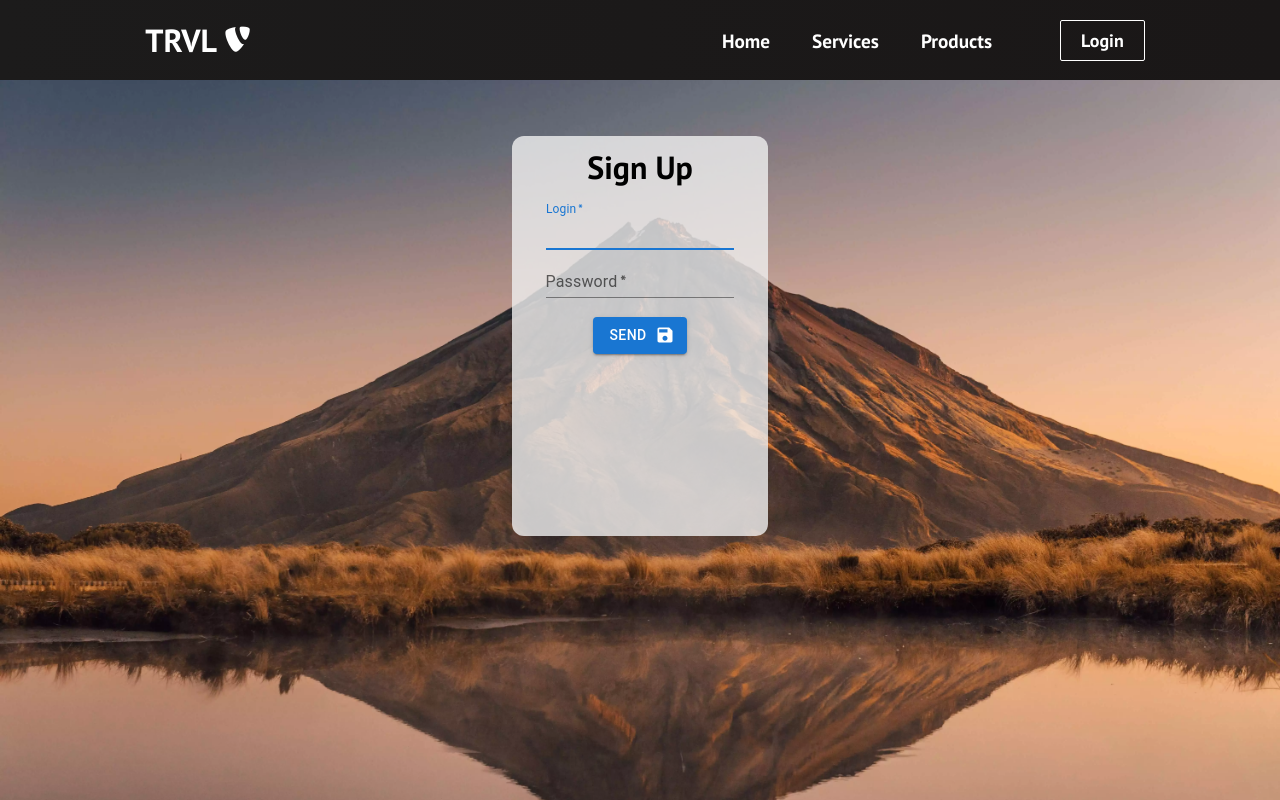
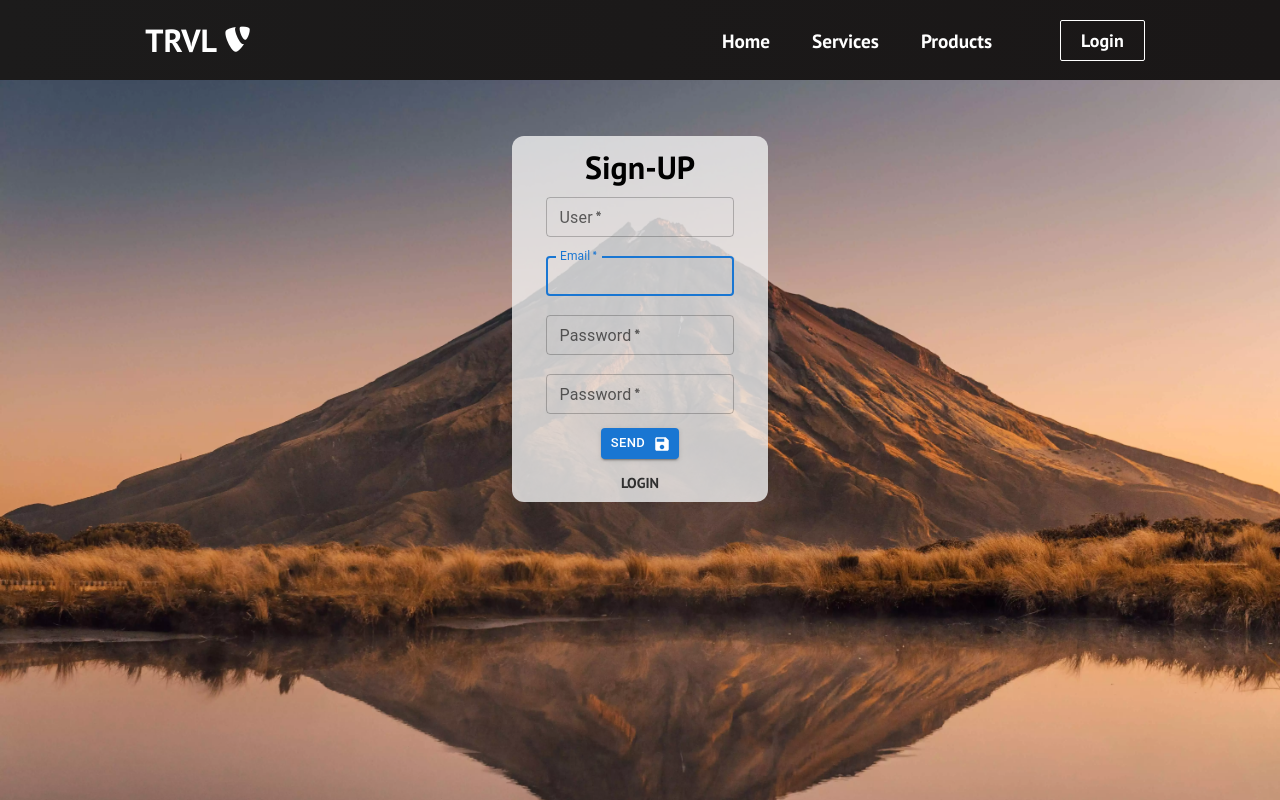
Before and after one commit to pedroescp/landing_page, a React (Create React App) app: page /sign-up in a window 1280 px wide. Built offline with nearby package versions, Linux system fonts and the light colour scheme.

Commit message:
Feat: create a page sign-up to user make a login and create a account (CRUD)

```diff
--- a/src/App.js
+++ b/src/App.js
@@ -3,9 +3,10 @@ import './App.css';
 import Navbar from './components/navbar/Navbar';
 import { BrowserRouter as Router, Route, Routes } from 'react-router-dom';
 import Home from './pages/Home/Home.js';
-import SignUp from './pages/SignUp/SignUp.js';
+import Login from './pages/Login/Login.js';
 import Products from './pages/Products/Products.js';
 import Services from './pages/Services/Services.js';
+import SingUp from './pages/SingUp/SingUp.js';
 
 function App() {
   return (
@@ -14,9 +15,10 @@ function App() {
       <Navbar />
       <Routes>
         <Route path="/" element={<Home />} />
-        <Route path="/sign-up" element={<SignUp />} />
+        <Route path="/login" element={<Login />} />
         <Route path="/products" element={<Products />} />
         <Route path="/services" element={<Services />} />
+        <Route path="/sign-up" element={<SingUp />} />
 
 
       </Routes>
--- a/src/components/buttons/Button.js
+++ b/src/components/buttons/Button.js
@@ -32,7 +32,7 @@ export const Button = ({
   const checkButtonSize = SIZES.includes(buttonSize) ? buttonSize : SIZES[0];
 
   return (
-    <Link to='/sign-up' className='btn-mobile'>
+    <Link to='/login' className='btn-mobile'>
       <button
         className={`btn ${checkButtonStyle} ${checkButtonSize}`}
         onClick={onClick}
--- a/src/components/navbar/Navbar.js
+++ b/src/components/navbar/Navbar.js
@@ -62,7 +62,7 @@ function Navbar() {
 
             <li>
               <Link
-                to='/sign-up'
+                to='/login'
                 className='nav-links-mobile'
                 onClick={closeMobileMenu}
               >
--- a/src/pages/SignUp/SignUp.css
+++ b/src/pages/Login/Login.css
@@ -3,40 +3,6 @@
     margin: 0;
     padding: 0;
     font-family: "PT Sans", sans-serif;
-  }
-
-  .home,
-  .services,
-  .products {
-    display: flex;
-    height: 100vh;
-    align-items: center;
-    justify-content: center;
-    font-size: 3rem;
-
-    object-fit: cover;
-    width: 100%;
-    height: 100%;
-    position: fixed;
-    z-index: -1;
-  }
-
-  .services {
-    background-image: url("/public/images/img-1.webp");
-    background-position: center;
-    background-size: cover;
-    background-repeat: no-repeat;
-    color: black;
-    font-size: 100px;
-  }
-
-  .products {
-    background-image: url("/public/images/img-8.webp");
-    background-position: center;
-    background-size: fill;
-    background-repeat: no-repeat;
-    color: black;
-    font-size: 100px;
   }
 
   .sign-up {
@@ -68,6 +34,7 @@
     flex-direction: column;
     justify-content: center;
     align-items: center;
+    height: auto;
   }
 
   .sing-up-input {
@@ -76,7 +43,8 @@
     width: 80%;
     justify-content: center;
     align-items: center;
-    margin: 6%;
+    margin: 4%;
+    font-size: medium;
   }
 
   .button-div {
@@ -86,22 +54,39 @@
     width: 100%;
   }
 
+  .signUpLink{
+    text-decoration: none;
+    color: #303030;
+    font-size: 0.9rem;
+    font-weight: bold;
+    transition: 0.2s;
+    margin-top: 1em;
+  }
+  .signUpLink:hover{
+    text-decoration: underline;
+    color: #909090;
+    transition: 0.2s;
+
+  }
+
   @media screen and (min-width: 1200px) {
     .sign-up-form {
       width: 20%;
-      height: 50%;
+      height: auto;
     }
   }
 
   @media screen and (max-width: 900px) {
     .sign-up-form {
       width: 30%;
+      height: auto;
     }
   }
 
   @media screen and (max-width: 600px) {
     .sign-up-form {
       width: 80%;
+      height: auto;
     }
   }
 
@@ -109,5 +94,6 @@
   @media screen and (max-width: 280px) {
     .sign-up-form {
       width: 90%;
+      height: auto;
     }
   }
--- /dev/null
+++ b/src/pages/Login/Login.js
@@ -0,0 +1,37 @@
+import React from 'react';
+import './Login.css';
+import Box from '@mui/material/Box';
+import Button from '@mui/material/Button';
+import SaveIcon from '@mui/icons-material/Save';
+import TextField from '@mui/material/TextField';
+import { Link } from 'react-router-dom';
+
+export default function Login() {
+
+  return (
+    <>
+      <Box className='sign-up'>
+        <div className='sign-up-form'>
+          <h1>Login</h1>
+
+          <form className='sing-up-input-form'>
+            <div className='sing-up-input'>
+              <TextField autoFocus='true' type={'string'} label="Login" variant="outlined" autoComplete="off" required size='small' />
+            </div>
+            <div className='sing-up-input'>
+              <TextField type={'password'} label="Password" variant="outlined" autoComplete="off" required size='small' />
+            </div>
+            <div className='button-div'>
+              <Button className='button' variant="contained" size='small' endIcon={<SaveIcon />}>
+                Send
+              </Button>
+              <div className='sing-up-input-form'>
+                <Link to='/sign-up' className='signUpLink'>SIGN-UP</Link>
+              </div>
+            </div>
+          </form>
+        </div>
+      </Box>
+    </>
+  )
+}
--- a/src/pages/SignUp/SignUp.js
+++ /dev/null
@@ -1,47 +0,0 @@
-import React from 'react';
-import './SignUp.css';
-import Box from '@mui/material/Box';
-import Button from '@mui/material/Button';
-import SaveIcon from '@mui/icons-material/Save';
-
-
-import TextField from '@mui/material/TextField';
-
-export default function SignUp() {
-  const styles = theme => ({
-    textField: {
-      width: '90%',
-      marginLeft: 'auto',
-      marginRight: 'auto',
-      paddingBottom: 0,
-      marginTop: 0,
-      fontWeight: 500
-    },
-    input: {
-      color: 'white'
-    }
-  });
-
-
-  return (
-    <>
-      <Box className='sign-up'>
-        <div className='sign-up-form'>
-          <h1>Sign Up</h1>
-
-          <form className='sing-up-input-form'>
-            <div className='sing-up-input'>
-            <TextField autoFocus='true' type={'string'} label="Login" variant="standard" required size='medium' />
-            <TextField type={'password'} label="Password" variant="standard" required size='medium' />
-            </div>
-            <div className='button-div'>
-              <Button className='button' variant="contained" size='medium' endIcon={<SaveIcon />}>
-                Send
-              </Button>
-            </div>
-          </form>
-        </div>
-      </Box>
-    </>
-  )
-}
--- /dev/null
+++ b/src/pages/SingUp/SingUp.js
@@ -0,0 +1,42 @@
+import React from "react";
+import '../Login/Login.css';
+import Box from '@mui/material/Box';
+import Button from '@mui/material/Button';
+import SaveIcon from '@mui/icons-material/Save';
+import TextField from '@mui/material/TextField';
+import { Link } from 'react-router-dom';
+
+export default function () {
+    return (
+        <>
+            <Box className='sign-up'>
+                <div className='sign-up-form'>
+                    <h1>Sign-UP</h1>
+
+                    <form className='sing-up-input-form'>
+                        <div className='sing-up-input'>
+                            <TextField autoFocus='true' type={'string'} label="User" variant="outlined" autoComplete="off" required size='small' />
+                        </div>
+                        <div className='sing-up-input'>
+                            <TextField autoFocus='true' type={'email'} label="Email" variant="outlined" autoComplete="off" required size='small' />
+                        </div>
+                        <div className='sing-up-input'>
+                            <TextField type={'password'} label="Password" variant="outlined" autoComplete="off" required size='small' />
+                        </div>
+                        <div className='sing-up-input'>
+                            <TextField type={'password'} label="Password" variant="outlined" autoComplete="off" required size='small' />
+                        </div>
+                        <div className='button-div'>
+                            <Button className='button' variant="contained" size='small' endIcon={<SaveIcon />}>
+                                Send <Link to='/login'/>
+                            </Button>
+                            <div className='sing-up-input-form'>
+                                <Link to='/login' className='signUpLink'>LOGIN</Link>
+                            </div>
+                        </div>
+                    </form>
+                </div>
+            </Box>
+        </>
+    );
+}
```
